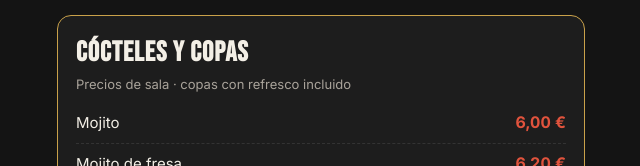
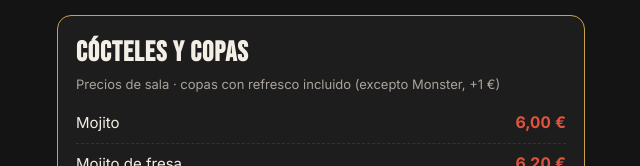
Before and after one commit to niideabar/niideabar, a plain HTML site: page index.html in a window 1280 px wide. Shown: the part 1102-1268 px from the top of the page, without its empty margins (319-959 px from the left). Drawn offline with Linux system fonts and the light colour scheme.

Commit message:
Copazos: refresco incluido excepto Monster +1 €
Co-Authored-By: Claude Opus 5.5 <noreply@anthropic.com>
Claude-Session: https://claude.ai/code/session_015o4X8DVdqU8foxjyNf8au8

```diff
--- a/carta.js
+++ b/carta.js
@@ -83,7 +83,7 @@ const CARTA = [
     ["Caipiriña",6.00,6.50],
     ["Aperol Spritz",6.00,6.50],
   ]},
-  {id:"copas", t:"Copazos", note:"Refresco incluido", items:[
+  {id:"copas", t:"Copazos", note:"Refresco incluido (excepto Monster, +1 €)", items:[
     ["Arehucas · Larios · DYC",5.00,5.40],
     ["Santa Teresa · Brugal · Barceló · Cacique · Bombay · Beefeater · Seagram's",5.80,6.50],
     ["White Label · Red Label · Ballantine's · J&B · Absolut · Fernet Branca · Jägermeister",5.80,6.50],
--- a/index.html
+++ b/index.html
@@ -89,7 +89,7 @@
 
   <section class="bloque" id="cocteles">
     <h2>Cócteles y copas</h2>
-    <div class="sub">Precios de sala · copas con refresco incluido</div>
+    <div class="sub">Precios de sala · copas con refresco incluido (excepto Monster, +1 €)</div>
     <div id="coctelList"></div>
     <div class="links"><a href="/sala/#copas">Ver copazos</a></div>
   </section>
```
